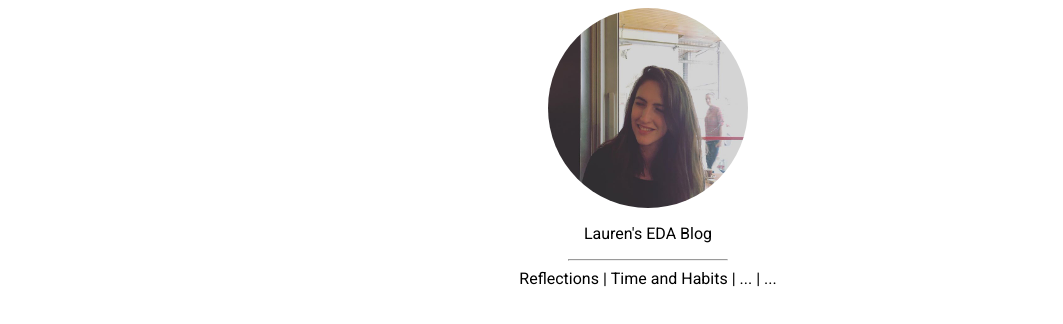
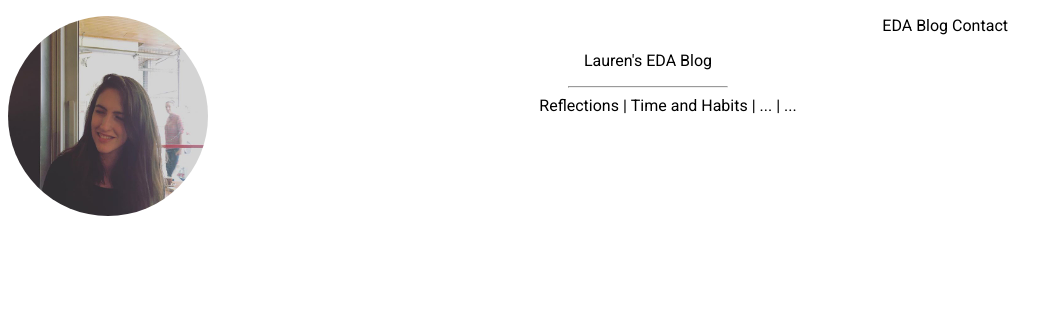
Before and after one commit to Lau-Ren/Lau-Ren.github.io, a plain HTML site: page index.html in a window 1280 px wide. Shown: the whole page, without its empty margins (0-1063 px from the left). Drawn offline with Linux system fonts and the light colour scheme.

Commit message:
add nav bar and footer elements

```diff
--- a/index.html
+++ b/index.html
@@ -9,15 +9,25 @@
 
   <body>
 	 <header>
- <div class="container">
+		 <div class="logo">
 		 	<img class="lauren" src="imgs/me.jpg">
+		 </div>
+		  <nav>
+		 	<ul>
+		 		<li><a href="../index.html">EDA Blog</a></li>
+		 		<li><a href="#">Contact</a></li>
+
+
+		 	</ul>
+
+		 </nav>
+	 </header>
+
 	<div class="blogHeading">
 		<p> Lauren's EDA Blog <p>
 		<hr>
 	</div>
 
- </div>
- </header>
 	 <div class="container">
 
 		<ul>
@@ -30,7 +40,12 @@
 		</ul>
 
 	 </div>
-    <!-- this is a comment. -->
+ <footer>
+
+
+
+
+ </footer>
 
   </body>
 </html>
--- a/style/main.css
+++ b/style/main.css
@@ -8,16 +8,34 @@ color: black;
 }
 
 
+nav {
+
+width: 75%;
+
+text-align: right;
+
+}
+
+nav ul li {
+display: inline-block;
+position: relative;
+}
+
+
+.logo {
+	float: left;
+width: 25%;
+max-width: 200px;
+
+}
 .lauren{
 	display: block;
-	height: 200px;
-	margin-left: auto;
-	margin-right: auto;
+	width: 100%;
 	border-radius: 300px;
 
 }
 .blogHeading {
-		display: block;
+	display: block;
 	margin-left: auto;
 	margin-right: auto;
 	width: 10em;
@@ -30,7 +48,7 @@ color: black;
 	display: block;
 	margin-left: auto;
 	margin-right: auto;
-	width: 50%;
+	width: 75%;
 
 }
 
```
Also changed, not shown: main.css (line endings or trailing spaces). Lines whose indentation alone changed are shown as unchanged.
